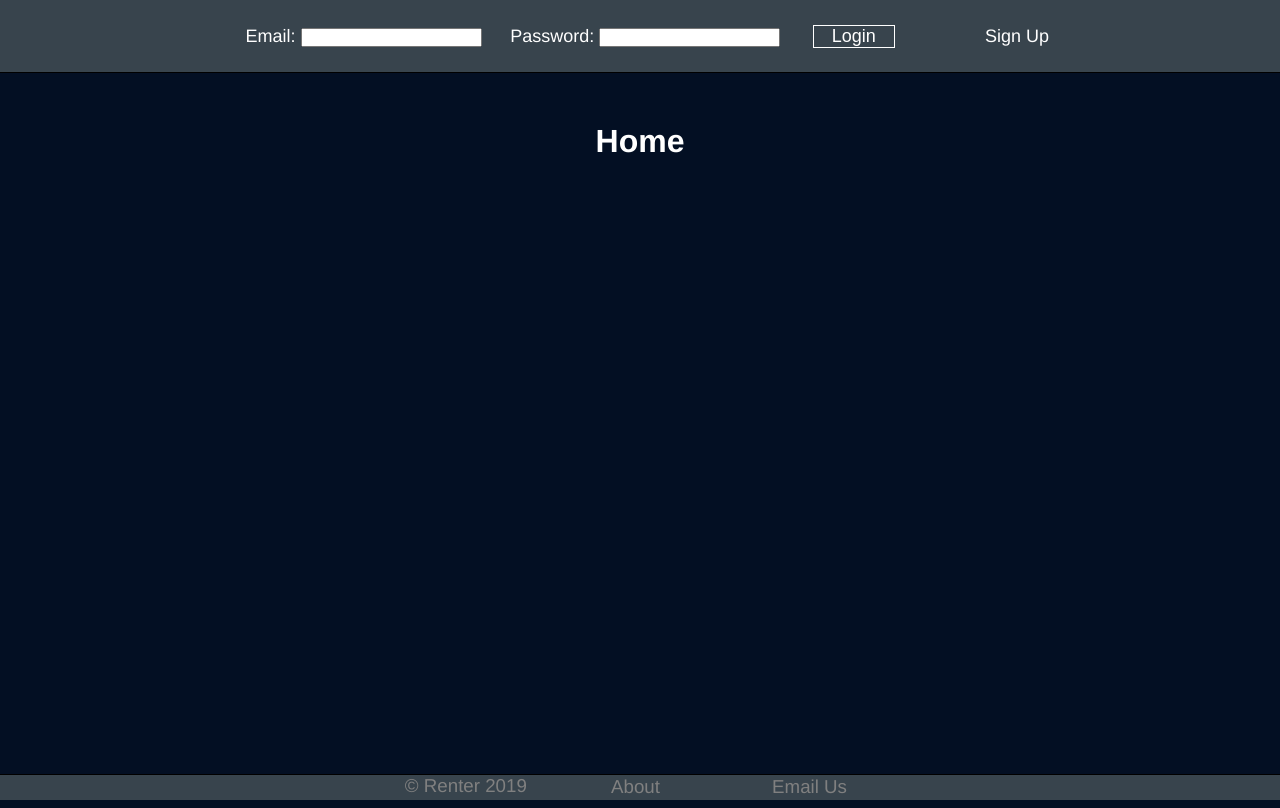
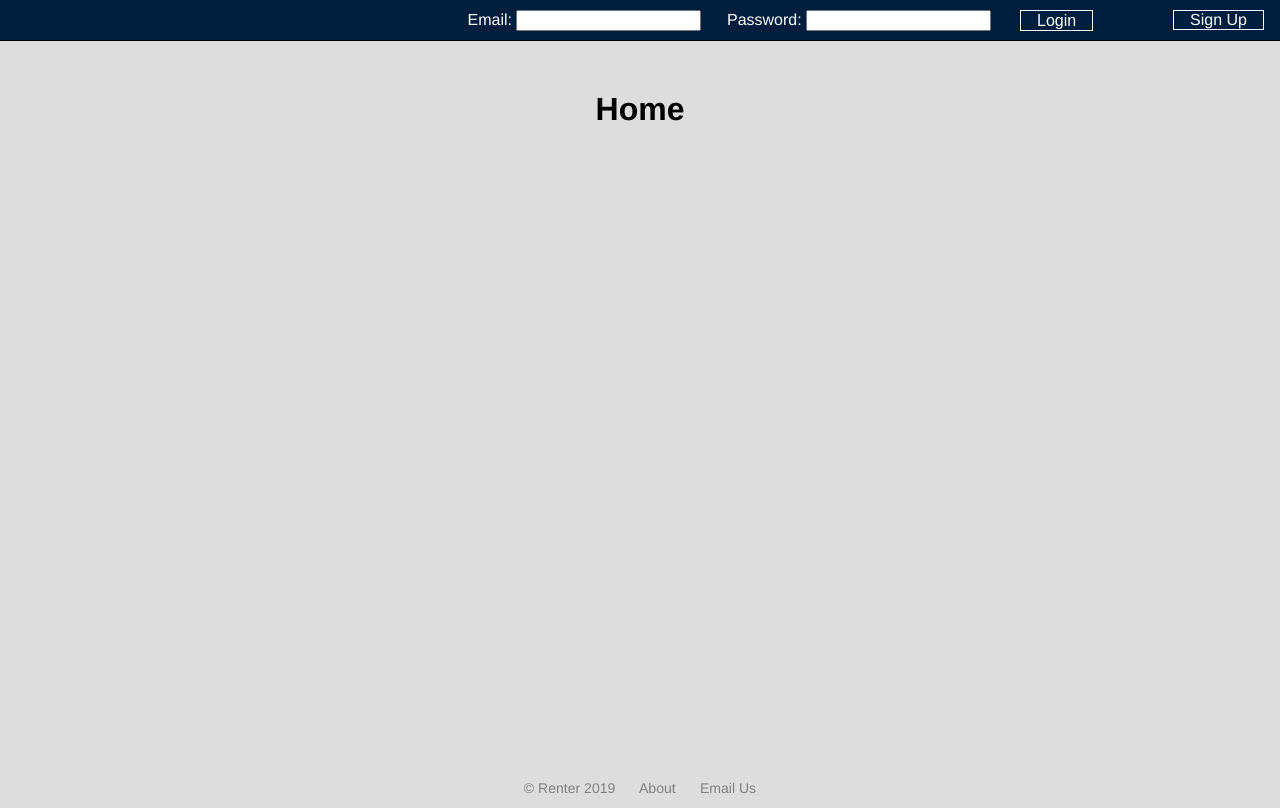
Before and after one commit to allen-wright/renter-frontend, a React (Create React App) app: page / in a window 1280 px wide. Built offline with nearby package versions, Linux system fonts and the light colour scheme.

Commit message:
styling changes

```diff
--- a/src/App.css
+++ b/src/App.css
@@ -6,7 +6,7 @@ body {
   font-family: 'Helvetica', sans-serif;
   padding: 0;
   margin: 0;
-  background-color: #030F23;
+  background-color: #DDDDDD;
 }
 
 a {
@@ -25,30 +25,36 @@ ul {
 /* HEADER */
 
 header {
-  height: 5vh;
-  min-height: 4em;
+  height: 2vh;
+  min-height: 2.5em;
   width: 100%;
   display: flex;
   flex-flow: row nowrap;
-  justify-content: center;
-  background-color: #38444d;
+  justify-content: flex-end;
+  background-color: #001f3f;
   border-bottom: 0.063em solid black;
   color: white;
-  font-size: 18px;
+  font-size: 16px;
 }
 
-header * {
-  padding: 0;
-  margin: auto auto;
+nav {
+  max-height: 100%;
+  display: flex;
+  flex-flow: row nowrap;
 }
 
 nav ul {
   display: flex;
   flex-flow: row nowrap;
+  align-items: center;
+  max-height: 100%;
+  margin: 0;
+  padding: 0;
 }
 
-nav li {
+nav ul li {
   padding: 1em;
+  max-height: 100%;
 }
 
 nav a {
@@ -84,13 +90,26 @@ nav form {
   border: 1px solid grey;
 }
 
+.header-signup-button {
+  padding: 0 1em;
+  background-color: inherit;
+  border: 1px solid white;
+  color: white;
+  cursor: pointer;
+  font-size: inherit;
+}
+
+.header-signup-button:hover {
+  color: grey;
+  border: 1px solid grey;
+}
+
 /* MAIN */
 
 main {
   width: 100%;
   padding-top: 50px;
   margin: 0;
-  background-color: #030F23;
   display: flex;
   flex-flow: column nowrap;
   align-items: center;
@@ -99,7 +118,7 @@ main {
 main * {
   padding: 0;
   margin: 0;
-  color: white;
+  color: black;
 }
 
 /* FOOTER */
@@ -112,16 +131,28 @@ footer {
   justify-content: center;
   padding: 0;
   margin: 0;
-  background-color: #38444d;
-  border-top: 0.063em solid black;
+  background-color: #DDDDDD;
   color: white;
+  font-size: 12px;
   position: absolute;
   bottom: 0;
   left: 0;
 }
 
+footer ul {
+  display: flex;
+  flex-flow: row nowrap;
+  align-items: center;
+  max-height: 100%;
+}
+
+footer ul li {
+  padding: 1em;
+  max-height: 100%;
+}
+
 footer * {
-  padding: 0 1.5em;
+  padding: 0;
   margin: 0;
   font-weight: 400;
   color: grey;
@@ -159,3 +190,20 @@ footer * {
   left: 0;
   right: 0;
 }
+
+/* GROW */
+.hvr-grow {
+  display: inline-block;
+  vertical-align: middle;
+  -webkit-transform: perspective(1px) translateZ(0);
+  transform: perspective(1px) translateZ(0);
+  box-shadow: 0 0 1px rgba(0, 0, 0, 0);
+  -webkit-transition-duration: 0.3s;
+  transition-duration: 0.3s;
+  -webkit-transition-property: transform;
+  transition-property: transform;
+}
+.hvr-grow:hover, .hvr-grow:focus, .hvr-grow:active {
+  -webkit-transform: scale(1.1);
+  transform: scale(1.1);
+}
--- a/src/components/layout/Footer.js
+++ b/src/components/layout/Footer.js
@@ -3,9 +3,11 @@ import React from 'react';
 const Footer = () => {
   return(
     <footer>
-      <h3>&copy; Renter 2019</h3>
-      <h3><a href="#" className={'hvr-underline-from-center'}>About</a></h3>
-      <h3><a href="#" className={'hvr-underline-from-center'}>Email Us</a></h3>
+      <ul>
+        <li><h3>&copy; Renter 2019</h3></li>
+        <li><h3><a href="#" className={'hvr-underline-from-center'}>About</a></h3></li>
+        <li><h3><a href="#" className={'hvr-underline-from-center'}>Email Us</a></h3></li>
+      </ul>
     </footer>
   )
 }
--- a/src/components/layout/Header.js
+++ b/src/components/layout/Header.js
@@ -55,11 +55,11 @@ const Header = ({ auth, loginUser, logoutUser }) => {
                   <label htmlFor="password">Password: </label>
                   <input type="password" name="password" value={password} onChange={handleChange} />
                 </div>
-                <input value="Login" type="submit" className={'header-signup-submit'} />
+                <input value="Login" type="submit" className={'header-signup-submit hvr-grow'} />
               </form>
             </li>
             <li>
-            <Link to='/signup' className={'hvr-underline-from-center'}>Sign Up</Link>
+            <Link to='/signup' className={'header-signup-button hvr-grow'}>Sign Up</Link>
             </li>
           </ul>
         </nav>
```
